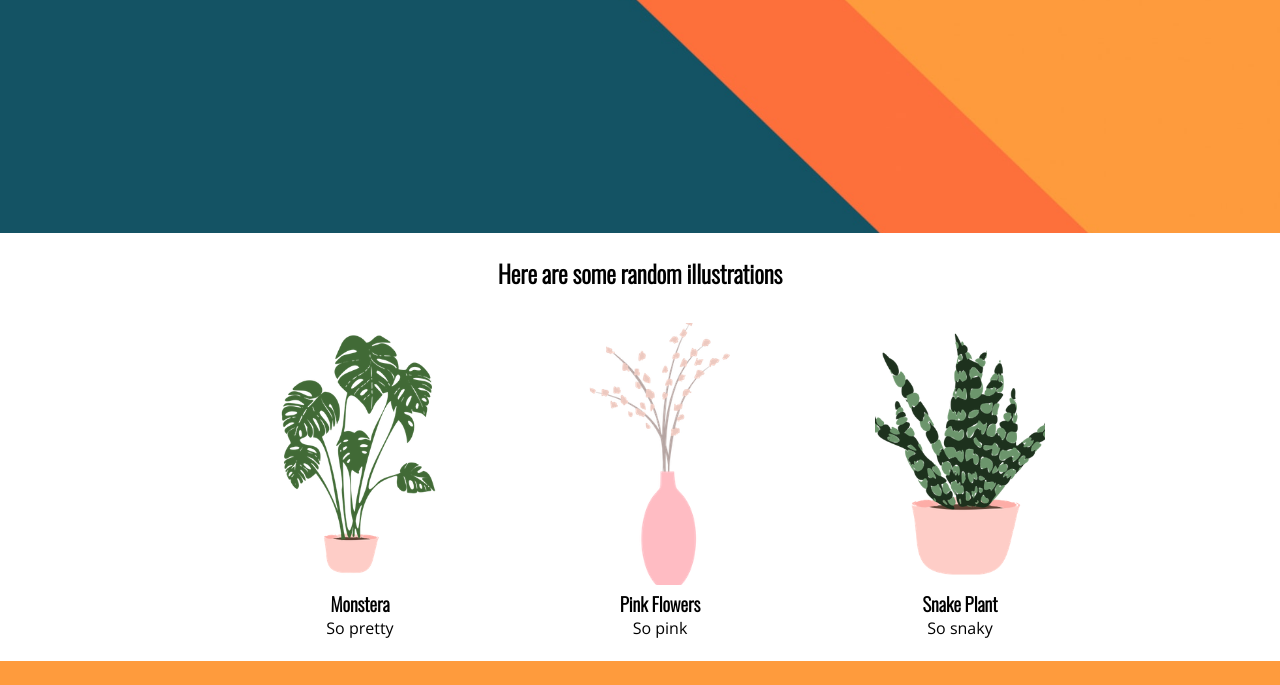
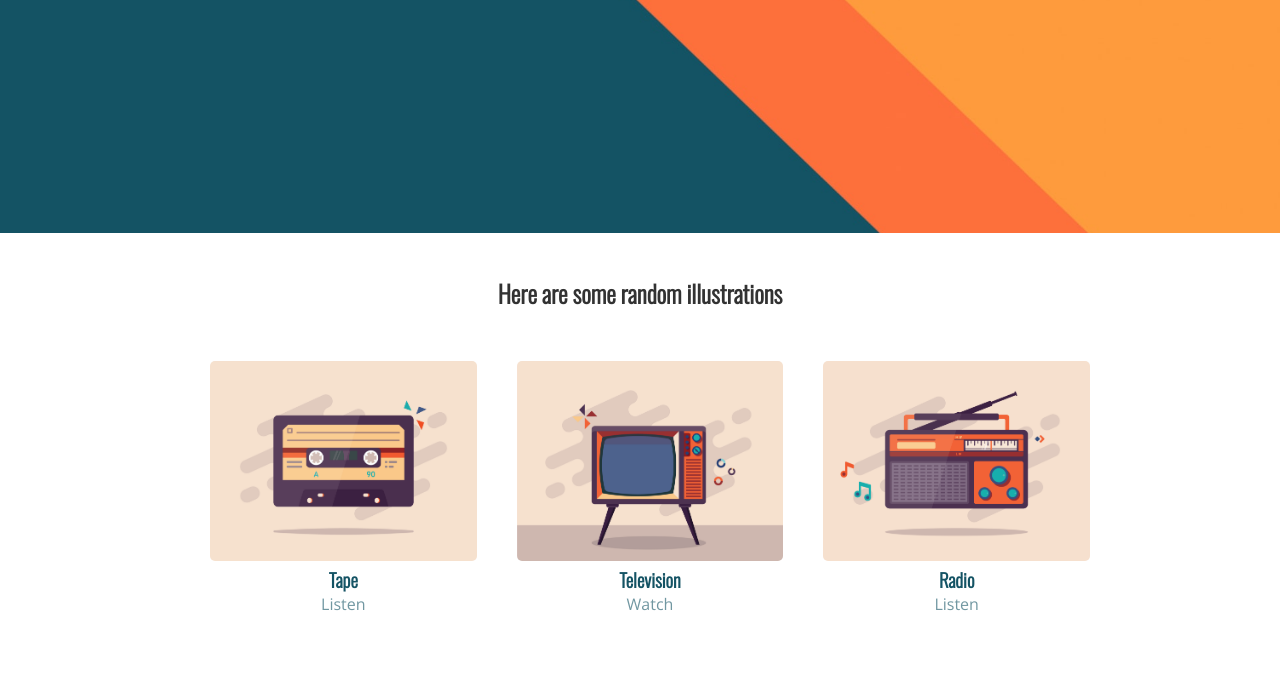
Before and after one commit to michellsi/landing, a plain HTML site: page index.html in a window 1280 px wide. Shown: the part 509-1194 px from the top of the page. Drawn offline with nearby package versions, Linux system fonts and the light colour scheme.

Commit message:
Changed illustrations and centered container

```diff
--- a/css/components/cards.css
+++ b/css/components/cards.css
@@ -1,32 +1,30 @@
 .cards {
   display: flex;
-  align-items: center;
   justify-content: space-between;
-  width: 900px;
-  height: 270px;
-  padding: 20px;
 }
 
 .card {
   text-align: center;
-  margin: 0 auto;
-  padding: 80px 20px 10px 20px;
+  padding: 50px 20px 10px 20px;
   border-radius: 10px;
 }
 
 .card h3{
   font-family: 'Oswald', sans-serif;
   margin: 0 auto;
+  color: #145364;
 }
 
 .card p {
   margin: 0 auto;
+  color: #145364;
+  opacity: 0.6;
 }
 
 .card > img {
-  width: 170px;
-  height: 262px;
-  object-fit: cover;
+  height: 200px;
+  object-fit: fill;
+  border-radius: 5px;
 }
 
 .container {
@@ -37,4 +35,6 @@
 .container h2 {
   margin: 0 auto;
   font-family: 'Oswald', sans-serif;
+  padding-top: 20px;
+  opacity: 0.8;
 }
--- a/index.html
+++ b/index.html
@@ -35,29 +35,30 @@
 
       <div class="card">
 
-        <img src="images/Fresh Folk - Monstera.png" alt="Picture of Map">
-        <h3>Monstera</h3>
-        <p>So pretty</p>
+        <img src="images/retro-tape.jpg" alt="Picture of Map">
+        <h3>Tape</h3>
+        <p>Listen</p>
 
       </div>
 
       <div class="card">
 
-        <img src="images/Fresh Folk - Pink Flowers.png" alt="Picture of People">
-        <h3>Pink Flowers</h3>
-        <p>So pink</p>
+        <img src="images/retro-television.jpg" alt="Picture of People">
+        <h3>Television</h3>
+        <p>Watch</p>
 
       </div>
 
       <div class="card">
 
-        <img src="images/Fresh Folk - Snake Plant.png" alt="Picture of phone puzzle">
-        <h3>Snake Plant</h3>
-        <p>So snaky</p>
+        <img src="images/vintage-radio.png" alt="Picture of phone puzzle">
+        <h3>Radio</h3>
+        <p>Listen</p>
 
       </div>
 
     </div>
+
 
   </div>
 
```
Also changed, not shown: images/Fresh Folk - Monstera.png (deleted), images/Fresh Folk - Pink Flowers.png (deleted), images/Fresh Folk - Snake Plant.png (deleted), images/Olá - Living Room.png (deleted), images/Open Doodles - Free Time.png (deleted), images/Open Doodles - Swift.png (deleted), images/apply.svg (deleted), images/davies-designs-studio-_UCVrH-ZIIg-unsplash.jpg (deleted), images/experimental-geometric-pattern.png (added), images/learn.svg (deleted), images/product.svg (deleted), images/retro-tape.jpg (added), images/retro-television.jpg (added), images/vintage-radio.png (added), 2 other files.
